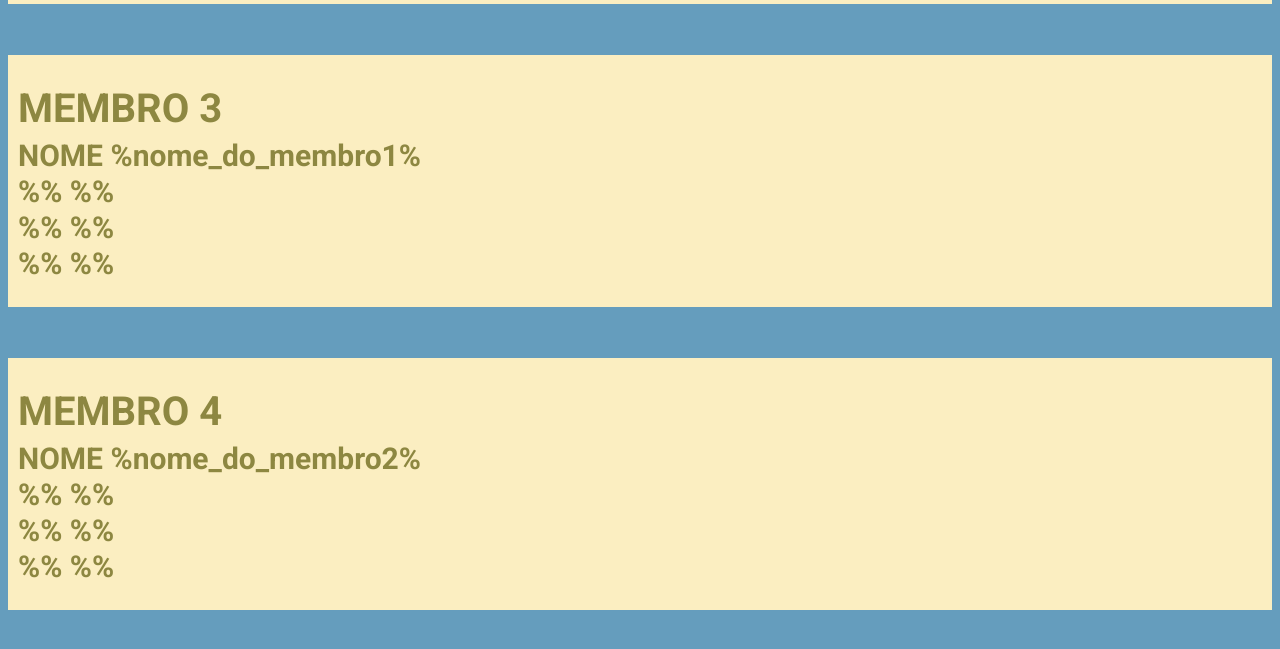
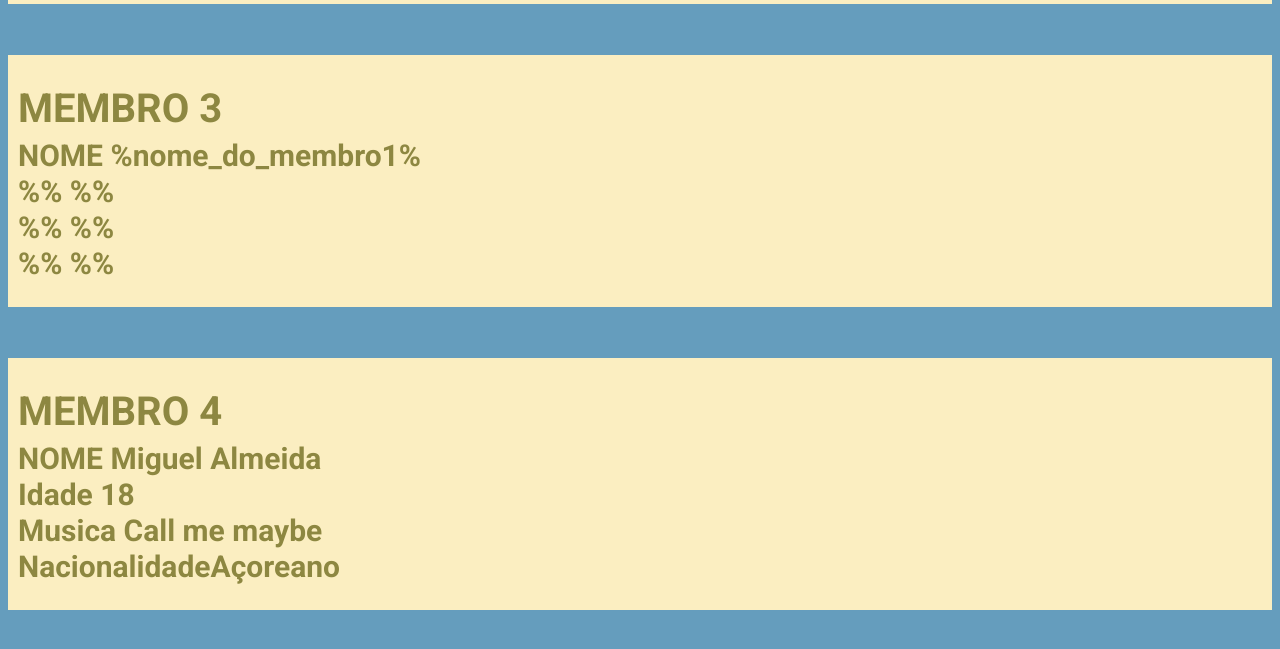
Before and after one commit to Zara210/Trabalho, a plain HTML site: page index.html in a window 1280 px wide. Shown: the part 683-1332 px from the top of the page. Drawn offline with Linux system fonts and the light colour scheme; a web font is replaced by a local one.

Commit message:
Update index.html

```diff
--- a/index.html
+++ b/index.html
@@ -36,10 +36,10 @@
     <p>&nbsp;</p>
     <div style="padding:10px;background-color:#fbeec1;">
         <p style="font-size:40px;line-height:0.2;font-weight:600;color:#8d8741;">MEMBRO 4</p>
-        <p style="font-size:30px;line-height:0.2;font-weight:600;color:#8d8741">NOME <span>%nome_do_membro2%</span></p>
-        <p style="font-size:30px;line-height:0.2;font-weight:600;color:#8d8741">%% <span>%%</span></p>
-        <p style="font-size:30px;line-height:0.2;font-weight:600;color:#8d8741">%% <span>%%</span></p>
-        <p style="font-size:30px;line-height:0.2;font-weight:600;color:#8d8741">%% <span>%%</span></p>
+        <p style="font-size:30px;line-height:0.2;font-weight:600;color:#8d8741">NOME <span>Miguel Almeida</span></p>
+        <p style="font-size:30px;line-height:0.2;font-weight:600;color:#8d8741">Idade <span>18</span></p>
+        <p style="font-size:30px;line-height:0.2;font-weight:600;color:#8d8741">Musica <span>Call me maybe</span></p>
+        <p style="font-size:30px;line-height:0.2;font-weight:600;color:#8d8741">Nacionalidade<span>Açoreano</span></p>
     </div>
     <p>&nbsp;</p>
 </body>
```
